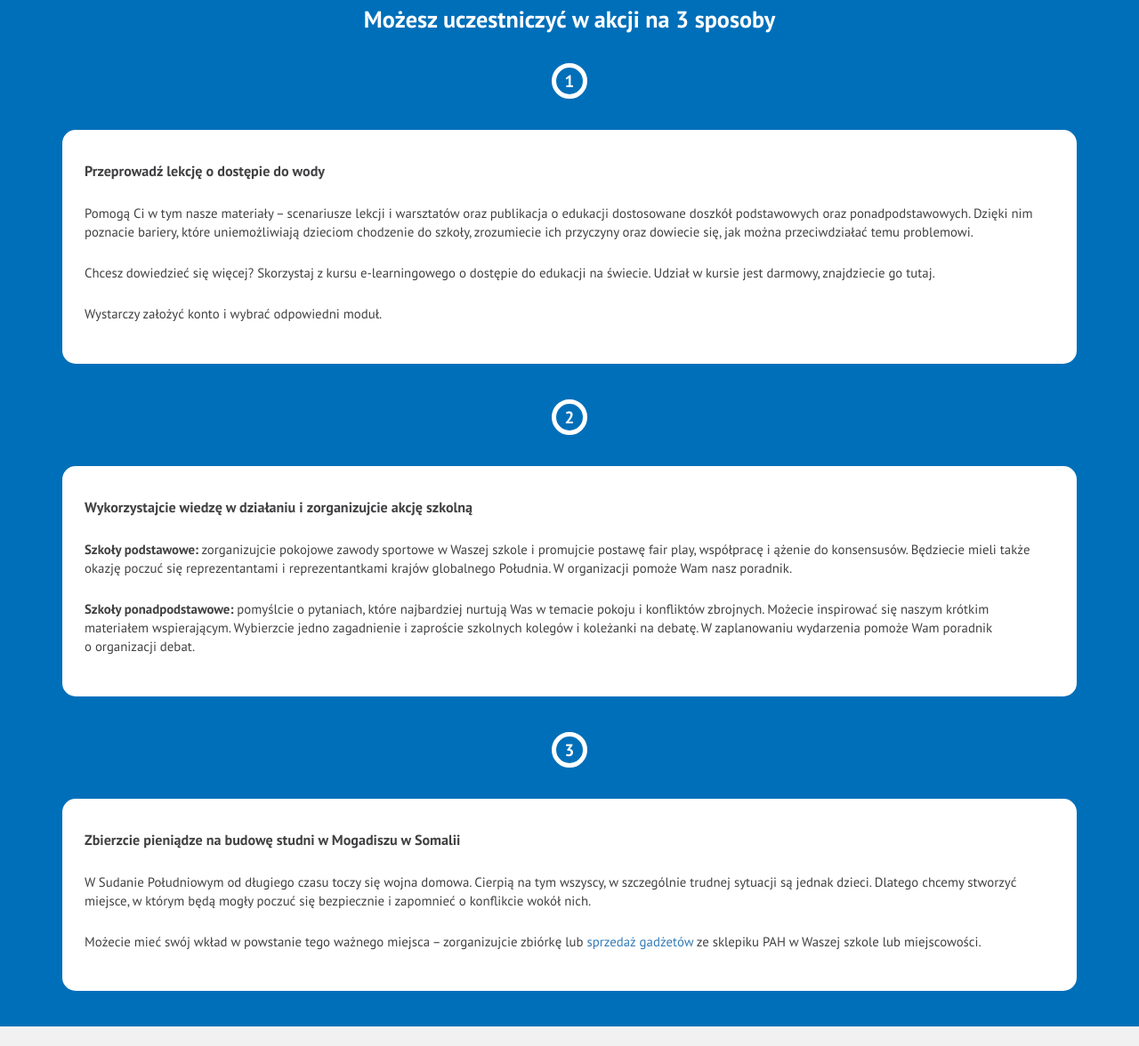
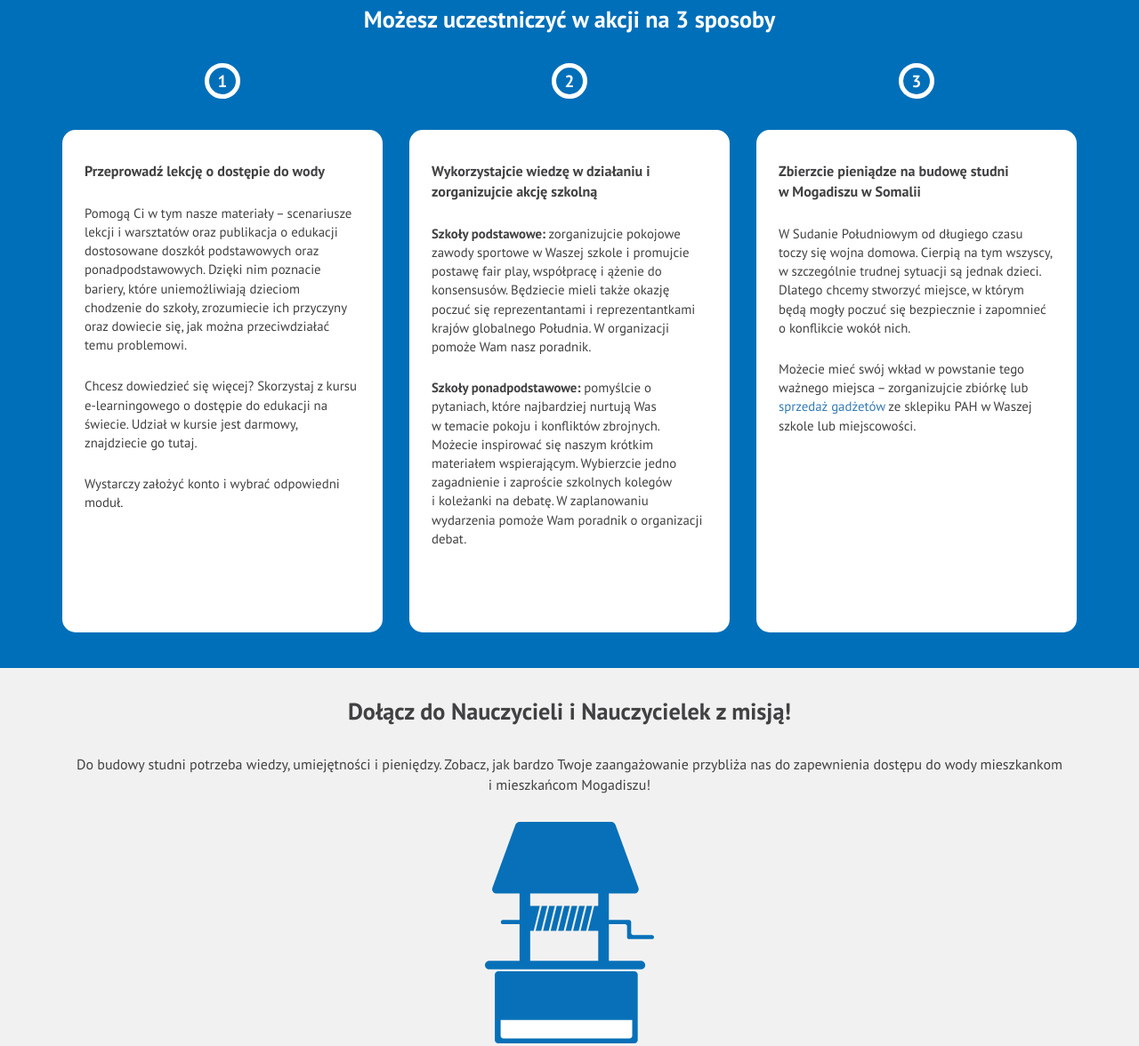
Before and after one commit to ka1130/PAH, a website: page src/index.html in a window 1280 px wide. Shown: the part 1779-2955 px from the top of the page at 89% size. Drawn offline with Linux system fonts and the light colour scheme.

Commit message:
Add how-to section (bigger screens.

```diff
--- a/src/index.html
+++ b/src/index.html
@@ -100,12 +100,8 @@
                 </div>
             </div>
             <div class="row">
-                <div class="col-xs-12">
+                <div class="col-xs-12 col-md-4">
                     <p class="number number-first">1</p>
-                </div>
-            </div>
-            <div class="row">
-                <div class="col-xs-12">
                     <div class="frame-rounded">
                         <h6>Przeprowadź lekcję o dostępie do&nbsp;wody</h6>
                         <p>
@@ -120,14 +116,8 @@
                         </p>
                     </div>
                 </div>
-            </div>
-            <div class="row">
-                <div class="col-xs-12">
+                <div class="col-xs-12 col-md-4">
                     <p class="number">2</p>
-                </div>
-            </div>
-            <div class="row">
-                <div class="col-xs-12">
                     <div class="frame-rounded">
                         <h6>Wykorzystajcie wiedzę w&nbsp;działaniu i zorganizujcie akcję szkolną</h6>
                         <p>
@@ -140,14 +130,8 @@
                         </p>
                     </div>
                 </div>
-            </div>
-            <div class="row">
-                <div class="col-xs-12">
+                <div class="col-xs-12 col-md-4">
                     <p class="number">3</p>
-                </div>
-            </div>
-            <div class="row">
-                <div class="col-xs-12">
                     <div class="frame-rounded">
                         <h6>Zbierzcie pieniądze na budowę studni w&nbsp;Mogadiszu w&nbsp;Somalii</h6>
                         <p>
--- a/src/sass/partials/_how-to.scss
+++ b/src/sass/partials/_how-to.scss
@@ -26,6 +26,7 @@
     border-radius: 15px;
     color: $color-neutral;
     padding-bottom: 20px;
+    height: 565px;
     &:last-of-type {
         margin-bottom: 40px;
     }
```
Also changed, not shown: src/css/main.css.
